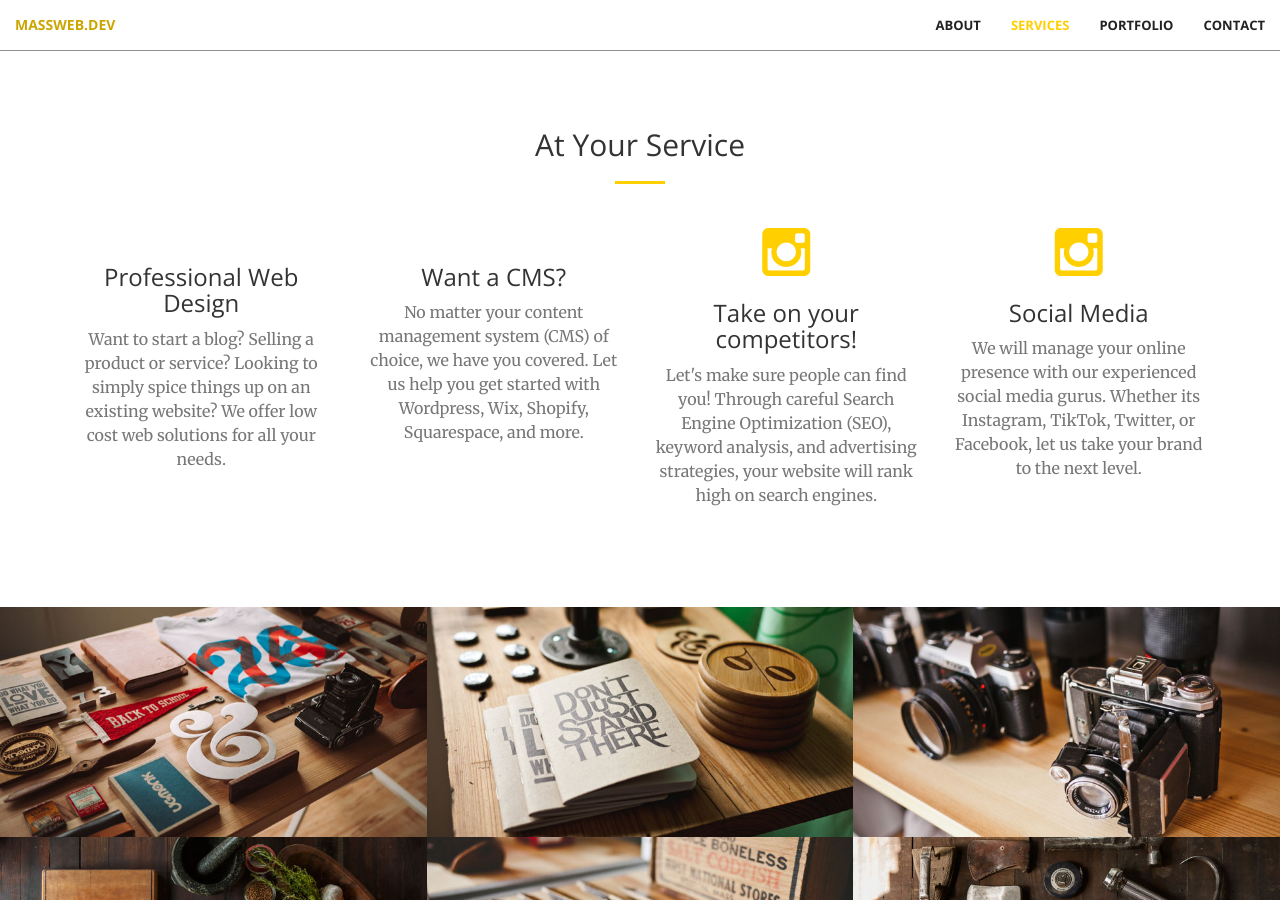
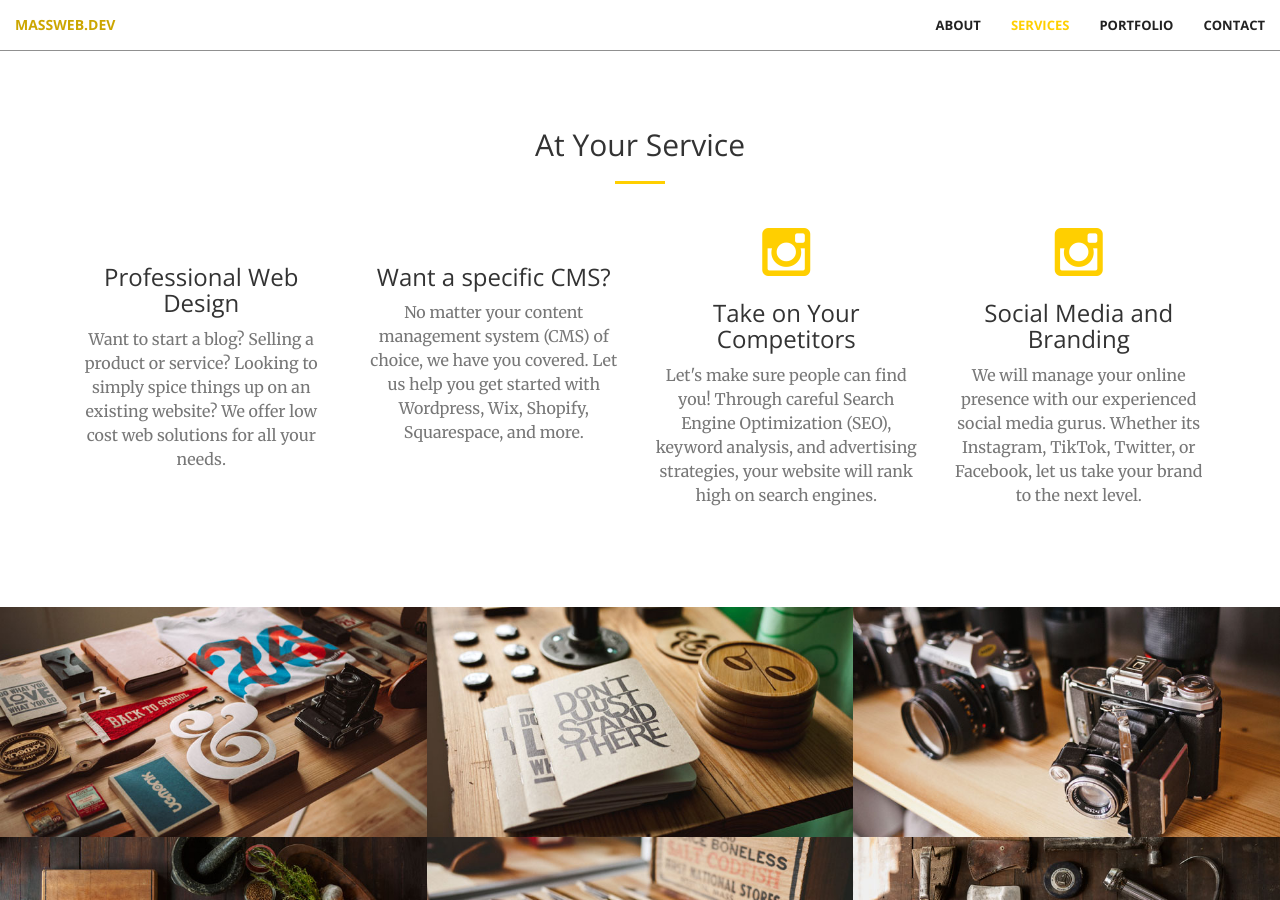
Before and after one commit to masswebdev/massweb.dev, a Jekyll site: the page built from index.html, in a window 1280 px wide and 900 px high, scrolled down 1260 px. Built offline with Jekyll 4.4.1, drawn with Linux system fonts in a browser that asks for light colours.

Commit message:
Update services.html

```diff
--- a/_includes/services.html
+++ b/_includes/services.html
@@ -19,21 +19,21 @@
             <div class="col-lg-3 col-md-6 text-center">
                 <div class="service-box">
                     <i class="fa fa-4x fa-wordpress-simple wow bounceIn text-primary" data-wow-delay=".1s"></i>
-                    <h3>Want a CMS?</h3>
+                    <h3>Want a specific CMS?</h3>
                     <p class="text-muted">No matter your content management system (CMS) of choice, we have you covered. Let us help you get started with Wordpress, Wix, Shopify, Squarespace, and more.</p>
                 </div>
             </div>
             <div class="col-lg-3 col-md-6 text-center">
                 <div class="service-box">
                     <i class="fa fa-4x fa-instagram wow bounceIn text-primary" data-wow-delay=".2s"></i>
-                    <h3>Take on your competitors!</h3>
+                    <h3>Take on Your Competitors</h3>
                     <p class="text-muted">Let's make sure people can find you! Through careful Search Engine Optimization (SEO), keyword analysis, and advertising strategies, your website will rank high on search engines.</p>
                 </div>
             </div>
             <div class="col-lg-3 col-md-6 text-center">
                 <div class="service-box">
                     <i class="fa fa-4x fa-instagram wow bounceIn text-primary" data-wow-delay=".3s"></i>
-                    <h3>Social Media</h3>
+                    <h3>Social Media and Branding</h3>
                     <p class="text-muted">We will manage your online presence with our experienced social media gurus. Whether its Instagram, TikTok, Twitter, or Facebook, let us take your brand to the next level.</p>
                 </div>
             </div>
```
